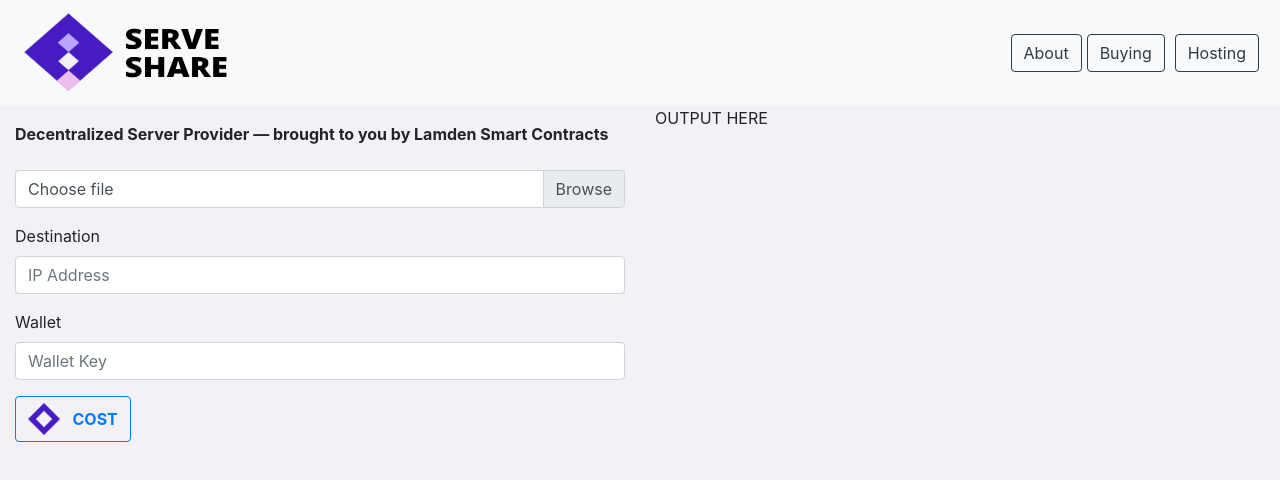
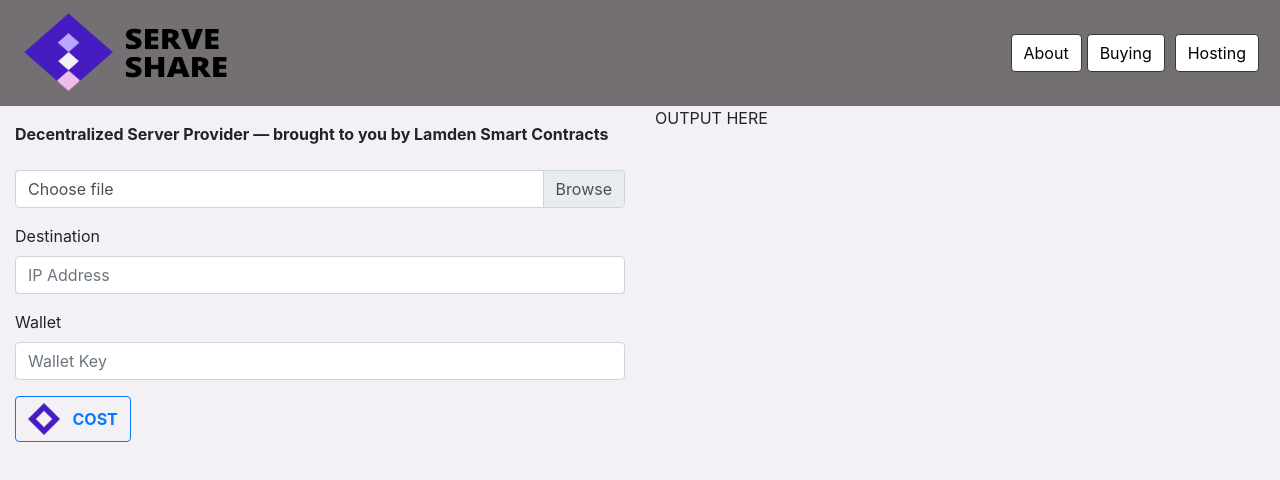
Before and after one commit to emily-zhao/ServeShare, a website built with webpack: page frontend/src/Buyer Page.html in a window 1280 px wide. Built offline with nearby package versions, Linux system fonts and the light colour scheme.

Commit message:
Navbar color change

```diff
--- a/frontend/src/Buyer Page.html
+++ b/frontend/src/Buyer Page.html
@@ -11,7 +11,7 @@
 <body>
 
 <!-- Garbage a$$ navbar -->
-<nav class="navbar navbar-expand-lg navbar-light bg-light">
+<nav class="navbar navbar-expand-lg navbar-custom">
     <img src="serveShare.png" style = "height: 90px; width: 260px; margin: 0px 0px">
 
     <button class="navbar-toggler" type="button" data-toggle="collapse" data-target="#navbarSupportedContent" aria-controls="navbarSupportedContent" aria-expanded="false" aria-label="Toggle navigation">
--- a/frontend/src/buyerStyle.css
+++ b/frontend/src/buyerStyle.css
@@ -1,11 +1,17 @@
 .buttonTop {
   transition-duration: 0.4s;
+  color:black;
+  background-color:white;
 }
 
 .buttonTop:hover {
   background-color: #EFBDEB;
   border-color: #EFBDEB;
-  color: #736F72
+  color: black;
+}
+
+.navbar-custom {
+    background-color: #736F72;
 }
 
 body {
```
